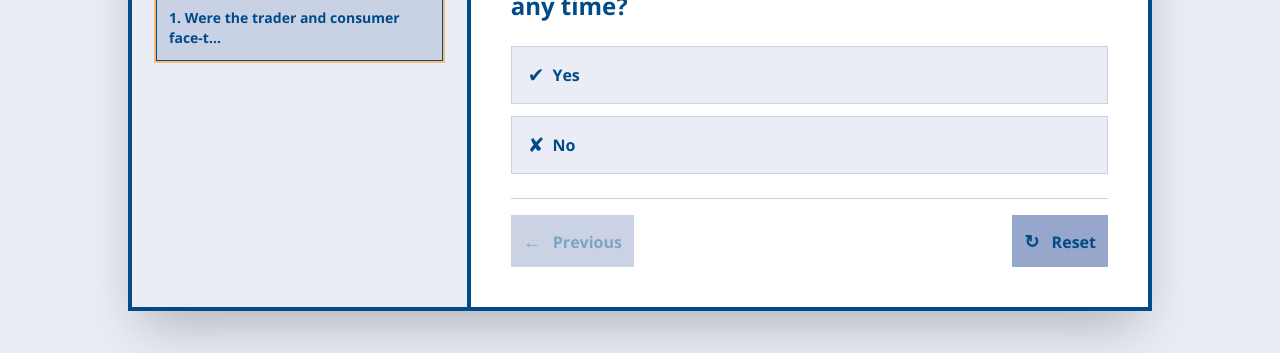
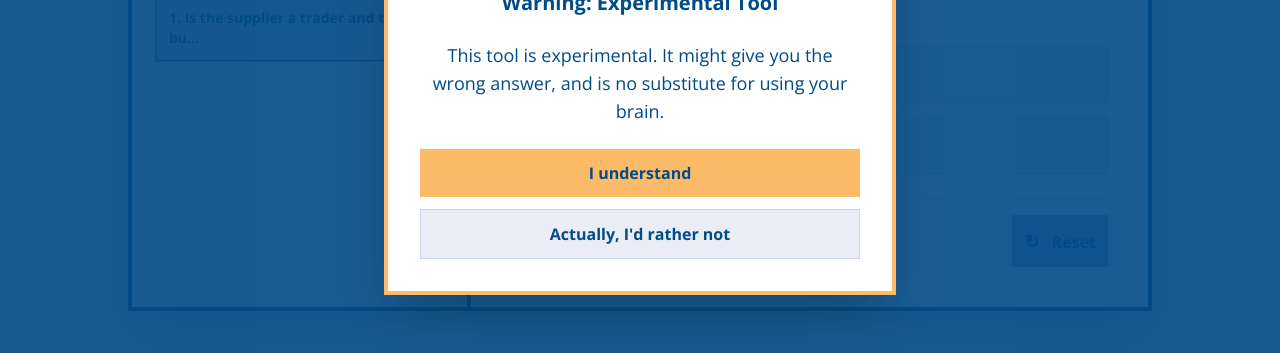
Before and after one commit to dafydd-cacv/contract-identifier, a plain HTML site: page index.html in a window 1280 px wide. Shown: the part 314-667 px from the top of the page. Drawn offline with nearby package versions, Linux system fonts and the light colour scheme; grey boxes are pictures that could not be loaded.

Commit message:
Update index.html

```diff
--- a/index.html
+++ b/index.html
@@ -102,6 +102,27 @@
 </head>
 <body>
 
+    <!-- DISCLAIMER MODAL (Appears on page load) -->
+    <div id="disclaimer-modal" class="fixed inset-0 z-50 bg-primary-dark/90 flex items-center justify-center p-4">
+        <div class="bg-white p-8 max-w-lg w-full square-corner border-4 border-highlight shadow-2xl space-y-6">
+            <div class="text-center">
+                <span class="text-6xl block mb-4">🧠</span>
+                <h3 class="text-xl font-bold text-primary-dark">Warning: Experimental Tool</h3>
+            </div>
+            <p class="text-lg text-center text-primary-dark">
+                This tool is experimental. It might give you the wrong answer, and is no substitute for using your brain.
+            </p>
+            <div class="flex flex-col space-y-3">
+                <button id="understand-button" class="btn p-3 bg-highlight hover:bg-tint-1 text-primary-dark hover:text-white text-base font-bold transition-colors duration-200">
+                    I understand
+                </button>
+                <button id="decline-button" class="btn p-3 bg-tint-5 border border-tint-4 text-primary-dark text-base font-bold transition-colors duration-200 hover:bg-tint-4">
+                    Actually, I'd rather not
+                </button>
+            </div>
+        </div>
+    </div>
+
     <!-- Header Section (Scaled down to max-w-5xl, smaller padding/margin/text) -->
     <header id="header-bar" class="w-full max-w-5xl mx-auto bg-primary-dark p-6 md:p-8 my-8 shadow-2xl square-corner">
         <div class="flex justify-between items-center">
@@ -178,10 +199,15 @@
     <!-- Footer Attribution (Scaled down to max-w-5xl, smaller text/margin, logo h-12) -->
     <footer class="w-full max-w-5xl mx-auto p-4 text-tint-1 mt-4 flex justify-between items-center text-xs">
         <!-- Logo (Left-aligned, size h-12) -->
-        <img src="https://cacv.org.uk/wp-content/uploads/cacv-logo.svg" alt="Citizens Advice Cardiff & Vale Logo" class="h-12">
+        <a href="https://cacv.org.uk" target="_blank" rel="noopener noreferrer">
+            <img src="https://cacv.org.uk/wp-content/uploads/cacv-logo.svg" alt="Citizens Advice Cardiff & Vale Logo" class="h-12">
+        </a>
 
         <!-- Text (Right-aligned) -->
-        <p class="text-right">This tool was created by <a href="mailto:dafydd.young@consumer.advice.org.uk" class="text-primary-dark font-semibold hover:text-tint-1">Dafydd</a> at Citizens Advice Cardiff & Vale. Use at your own risk, and if in doubt check <a href="https://drive.google.com/file/d/0B-OrLWOGSqU9d3FXZkY2X2VFYlE/view?usp=sharing&resourcekey=0-xQCQr4eM3HYHdG9MFIWmIA" target="_blank" class="text-primary-dark font-semibold hover:text-tint-1">figure D1 in your manuals</a>.</p>
+        <p class="text-right">
+            This tool was created by <a href="mailto:dafydd.young@consumer.advice.org.uk" class="text-primary-dark font-semibold hover:text-tint-1">Dafydd</a> at <a href="https://cacv.org.uk" target="_blank" rel="noopener noreferrer" class="text-primary-dark font-semibold hover:text-tint-1">Citizens Advice Cardiff & Vale</a>.<br>
+            This tool is experimental, so use at your own risk, and if in doubt check <a href="https://drive.google.com/file/d/0B-OrLWOGSqU9d3FXZkY2X2VFYlE/view?usp=sharing&resourcekey=0-xQCQr4eM3HYHdG9MFIWmIA" target="_blank" class="text-primary-dark font-semibold hover:text-tint-1">figure D1 in your manuals</a>.
+        </p>
     </footer>
 
     <script>
@@ -196,12 +222,13 @@
         const contractIcon = document.getElementById('contract-icon');
         const headerBar = document.getElementById('header-bar');
 
-        const startState = 'Q1_T_C';
+        // Updated start state to Q1
+        const startState = 'Q1_T_C_Filter';
 
         let currentState = startState;
         let navigationHistory = [];
 
-        // --- Definitions based on CCR 2013 Summary (Page 9) ---
+        // --- Definitions based on CCR 2013 Summary (Page 9) and CSV addition ---
         const contractDefinitions = {
             'on-premises': {
                 title: 'This is an on-premises contract',
@@ -217,68 +244,80 @@
                 title: 'This is a distance contract',
                 explanation: 'A distance contract is where the parties are not face-to-face, the trader has an organised distance sales scheme, and and there is exclusive use of distance communication (online, phone, mail) up to and including the time the contract is concluded.<br><br>Distance contracts usually have [stautory cancellation rights under the Consumer Contract Regulations, and also have defined requirements for PCI].',
                 color: 'text-primary-dark'
+            },
+            'excluded': {
+                title: 'This contract is not covered by the CCRs',
+                explanation: 'The Consumer Contracts (Information, Cancellation and Additional Charges) Regulations 2013 only apply to contracts between a [trader] (T) and a [consumer] (C).',
+                color: 'text-red-700' // Using standard Tailwind red for emphasis
             }
         };
 
-        // --- Flowchart Logic (Figure D1) from Page 7 ---
+        // --- CORRECTED Flowchart Logic based on CSV ---
         const QUIZ_FLOW = {
-            'Q1_T_C': {
+            'Q1_T_C_Filter': { // New Q1: Is the supplier a T and the buyer a C?
+                text: 'Is the supplier a [trader] and the buyer a [consumer]?',
+                options: [
+                    { label: 'Yes', next: 'Q2_F2F' },
+                    { label: 'No', next: 'EXCLUDED CONTRACT' }
+                ]
+            },
+            'Q2_F2F': { // New Q2 (was old Q1): Were they face-to-face at any time?
                 text: 'Were the trader and consumer [face-to-face] at any time?',
                 options: [
-                    { label: 'Yes', next: 'Q2_F2F_Location' },
-                    { label: 'No', next: 'Q3_Distance_Scheme' }
+                    { label: 'Yes', next: 'Q3_Usual_Business_Premises' },
+                    { label: 'No', next: 'Q9_Distance_Scheme' }
                 ]
             },
-            'Q2_F2F_Location': {
+            'Q3_Usual_Business_Premises': { // New Q3 (was old Q2): Usual place of business?
                 text: 'Did this face-to-face interaction occur at a location that is a [usual place of business] for the trader?',
                 options: [
-                    { label: 'Yes', next: 'Q2a_Concluded_Together' },
-                    { label: 'No', next: 'Q2b_Excursion' }
+                    { label: 'Yes', next: 'Q5_Excursion' }, // Go to Q5
+                    { label: 'No', next: 'Q4_Concluded_Together_F2F' } // Go to Q4
                 ]
             },
-            'Q2a_Concluded_Together': {
+            'Q4_Concluded_Together_F2F': { // New Q4 (was old Q2a, but with corrected logic)
                 text: 'Was the contract [concluded while they were still together]?',
                 options: [
-                    { label: 'Yes', next: 'ON-PREMISES CONTRACT' },
+                    { label: 'Yes', next: 'OFF-PREMISES CONTRACT' }, // Corrected: Off-premises
+                    { label: 'No', next: 'Q6_Consumer_Offer' } // Corrected: Q6
+                ]
+            },
+            'Q5_Excursion': { // New Q5 (was old Q2b, but with corrected logic)
+                text: 'Was the interaction [an excursion organised by the trader] to promote or sell?',
+                options: [
+                    { label: 'Yes', next: 'OFF-PREMISES CONTRACT' },
+                    { label: 'No', next: 'ON-PREMISES CONTRACT' } // Corrected: On-premises
+                ]
+            },
+            'Q6_Consumer_Offer': { // New Q6 (was old Q2c, but with corrected logic)
+                text: 'Did the consumer [make an offer while they were still together] (e.g., signing an order form)?',
+                options: [
+                    { label: 'Yes', next: 'OFF-PREMISES CONTRACT' }, // Corrected: Off-premises
+                    { label: 'No', next: 'Q7_Individually_Addressed' } // Corrected: Q7
+                ]
+            },
+            'Q7_Individually_Addressed': { // New Q7 (was old Q2d)
+                text: 'Was the consumer [personally and individually addressed] by the trader?',
+                options: [
+                    { label: 'Yes', next: 'Q8_Concluded_Immediately' },
                     { label: 'No', next: 'ON-PREMISES CONTRACT' }
                 ]
             },
-            'Q2b_Excursion': {
-                text: 'Was the interaction [an excursion organised by the trader] to promote or sell?',
-                options: [
-                    { label: 'Yes', next: 'OFF-PREMISES CONTRACT' },
-                    { label: 'No', next: 'Q2c_Consumer_Offer' }
-                ]
-            },
-            'Q2c_Consumer_Offer': {
-                text: 'Did the consumer [make an offer while they were still together] (e.g., signing an order form)?',
-                options: [
-                    { label: 'Yes', next: 'Q2d_Individually_Addressed' },
-                    { label: 'No', next: 'ON-PREMISES CONTRACT' }
-                ]
-            },
-            'Q2d_Individually_Addressed': {
-                text: 'Was the consumer [personally and individually addressed] by the trader?',
-                options: [
-                    { label: 'Yes', next: 'Q2e_Concluded_Immediately' },
-                    { label: 'No', next: 'ON-PREMISES CONTRACT' }
-                ]
-            },
-            'Q2e_Concluded_Immediately': {
+            'Q8_Concluded_Immediately': { // New Q8 (was old Q2e)
                 text: 'Was [conclusion of the contract immediately afterwards], either on business premises or by distance means?',
                 options: [
                     { label: 'Yes', next: 'OFF-PREMISES CONTRACT' },
                     { label: 'No', next: 'ON-PREMISES CONTRACT' }
                 ]
             },
-            'Q3_Distance_Scheme': {
+            'Q9_Distance_Scheme': { // New Q9 (was old Q3)
                 text: 'Does the trader have an [organised distance selling scheme] (e.g., dedicated website, catalogue system, or call center)?',
                 options: [
-                    { label: 'Yes', next: 'Q4_Exclusive_Distance' },
+                    { label: 'Yes', next: 'Q10_Exclusive_Distance' },
                     { label: 'No', next: 'ON-PREMISES CONTRACT' }
                 ]
             },
-            'Q4_Exclusive_Distance': {
+            'Q10_Exclusive_Distance': { // New Q10 (was old Q4)
                 text: 'Was there [exclusive use of one or more means of distance communication] (phone, internet, mail) up to and including the contract conclusion?',
                 options: [
                     { label: 'Yes', next: 'DISTANCE CONTRACT' },
@@ -288,6 +327,7 @@
             'ON-PREMISES CONTRACT': { result: 'on-premises' },
             'OFF-PREMISES CONTRACT': { result: 'off-premises' },
             'DISTANCE CONTRACT': { result: 'distance' },
+            'EXCLUDED CONTRACT': { result: 'excluded' }, // New result from Q1 'No'
         };
 
         function processTextForMarkup(text) {
@@ -410,9 +450,11 @@
 
             if (definition) {
                 resultType.innerHTML = processTextForMarkup(definition.title).charAt(0).toUpperCase() + processTextForMarkup(definition.title).slice(1);
-                resultType.className = `text-2xl md:text-3xl font-bold text-primary-dark`;
+                // Use the color defined in the contractDefinitions for the title
+                resultType.className = `text-2xl md:text-3xl font-bold ${definition.color}`;
 
                 resultExplanation.innerHTML = processTextForMarkup(definition.explanation);
+                // Keep explanation text color consistent (text-primary-dark)
                 resultExplanation.classList.add('text-lg', 'text-primary-dark');
 
                 questionDisplay.classList.add('hidden');
@@ -484,10 +526,30 @@
             });
         }
 
+        // --- Disclaimer Modal Logic ---
+        function setupDisclaimerModal() {
+            const modal = document.getElementById('disclaimer-modal');
+            const understandBtn = document.getElementById('understand-button');
+            const declineBtn = document.getElementById('decline-button');
+
+            // Handle "I understand"
+            understandBtn.addEventListener('click', () => {
+                modal.classList.add('hidden');
+            });
+
+            // Handle "I'd rather not" - redirects the user
+            declineBtn.addEventListener('click', () => {
+                window.location.href = 'https://docs.google.com/spreadsheets/d/1Ghs2JKcALm6wzgV0UvMi1zRY38pYIdVcM8Qb6sPUGtU/edit?usp=sharing';
+            });
+        }
+        // --- End Disclaimer Modal Logic ---
+
+
         // Initialize the tool's starting state and set up the icon interaction
         document.addEventListener('DOMContentLoaded', () => {
             resetTool();
             setupIconInteraction();
+            setupDisclaimerModal();
         });
     </script>
 
```
